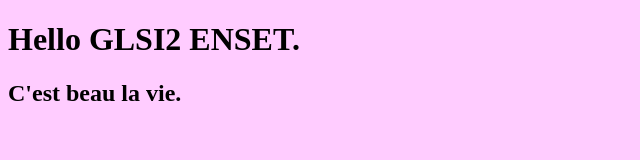
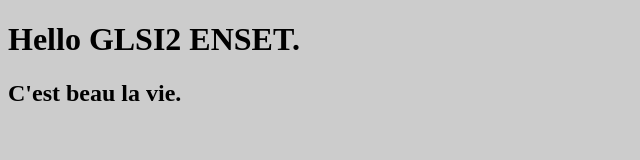
Before and after one commit to a-daaif/exemple-glsid, a plain HTML site: page index.html in a window 1280 px wide. Shown: the whole page, without its empty margins (0-640 px from the left). Drawn offline with Linux system fonts and the light colour scheme.

Commit message:
Background changed

```diff
--- a/style.css
+++ b/style.css
@@ -1,3 +1,3 @@
 body {
-	background: #FCF;
+	background: #CCC;
 }
```
